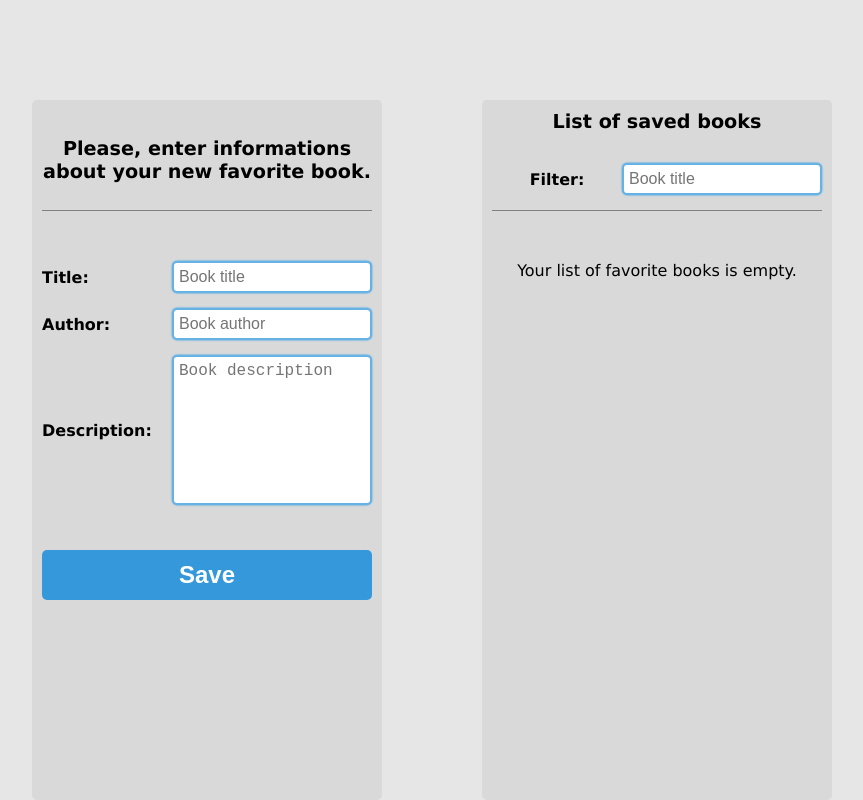
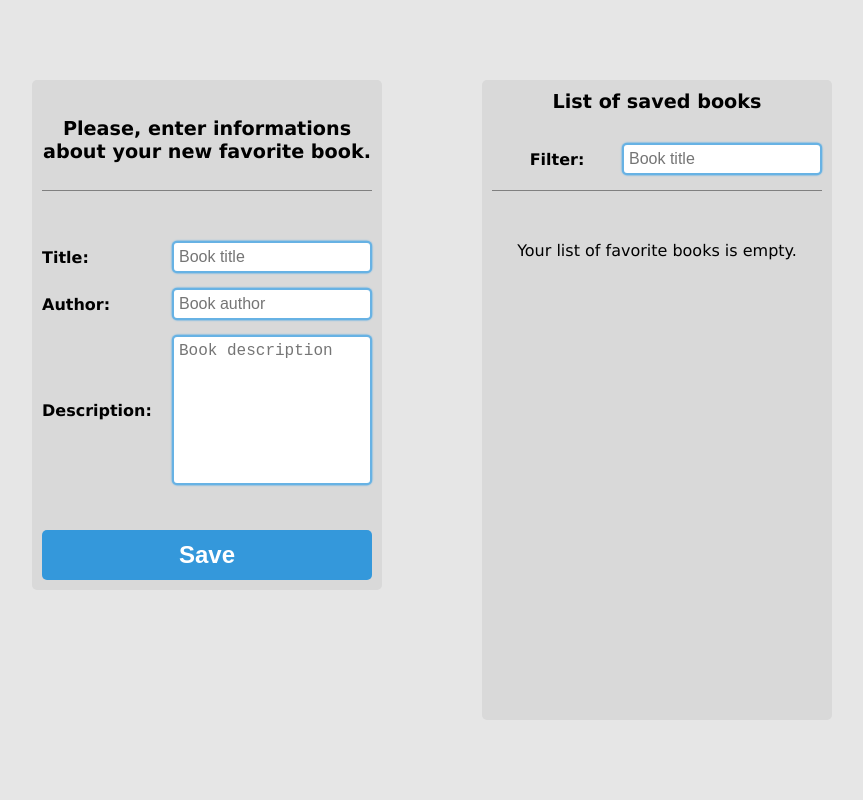
Before and after one commit to bzagrapan/favorite-books, a React (Create React App) app: page / in a window 1280 px wide. Shown: the whole page, without its empty margins (208-1071 px from the left). Built offline with nearby package versions, Linux system fonts and the light colour scheme.

Commit message:
improved visuals

```diff
--- a/src/App.scss
+++ b/src/App.scss
@@ -10,7 +10,7 @@
 }
 
 .main-wrapper {
-  margin-top: 100px;
+  margin: auto;
   display: grid;
   grid-template-columns: 1fr 1fr;
   width: 800px;
@@ -22,7 +22,7 @@
   }
 
   @media (max-width: $breakpoint-mobile) {
-    margin-top: 0;
+    margin: 0;
     grid-template-columns: initial;
     grid-template-rows: min-content auto;
     width: initial;
@@ -59,17 +59,18 @@
   padding: 10px;
   box-sizing: border-box;
   background-color: #d9d9d9;
-  max-height: 800px;
   overflow: auto;
   border-radius: $border-radius;
 
   @media (max-width: $breakpoint-tablet) {
+    height: initial;
     max-height: 600px;
   }
 }
 
 .first-section {
   @include section-style;
+  height: min-content;
 
   @media (max-width: $breakpoint-mobile) {
     max-width: 600px;
@@ -79,6 +80,7 @@
 
 .second-section {
   @include section-style;
+  height: 80vh;
 
   @media (max-width: $breakpoint-mobile) {
     max-width: 600px;
```
